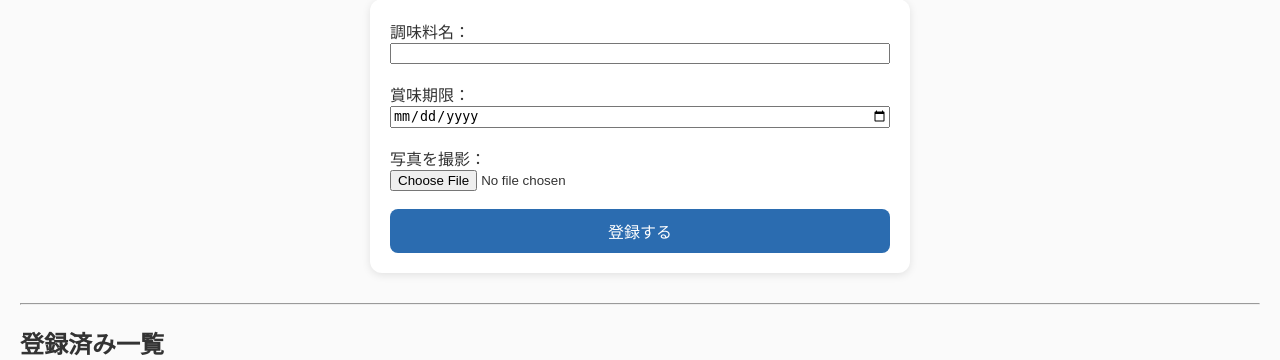
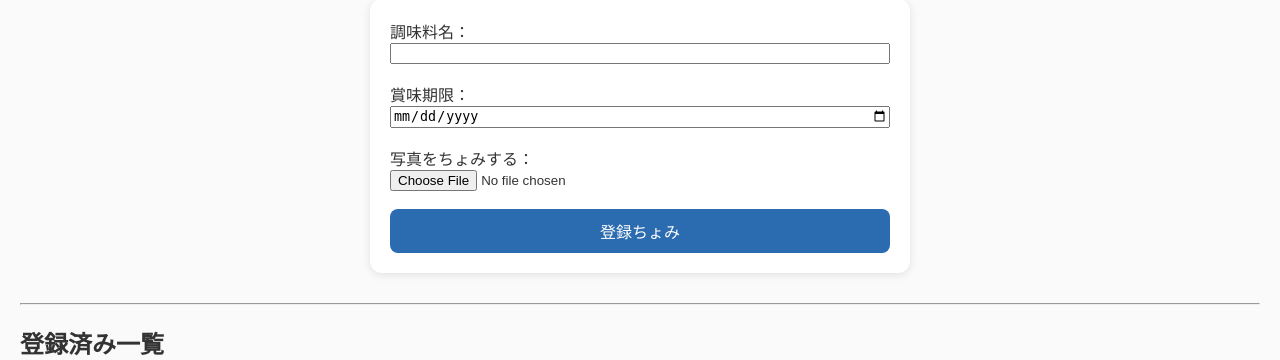
Before and after one commit to sum0924ssk-beep/kojin, a FastAPI app: page / in a window 1280 px wide. Shown: the part 81-441 px from the top of the page. Run offline with FastAPI, Linux system fonts and the light colour scheme; data that the repository does not hold is empty.

Commit message:
名前変更

```diff
--- a/templates/index.html
+++ b/templates/index.html
@@ -15,13 +15,13 @@
     <label>賞味期限：</label><br>
     <input type="date" name="expiry" required><br><br>
 
-    <label>写真を撮影：</label><br>
+    <label>写真をちょみする：</label><br>
     <input type="file" id="image" name="image" accept="image/*" capture="environment" required>
 
 
     <img id="preview" src="" alt="プレビュー" style="width:200px; display:none;"><br><br>
 
-    <button type="submit">登録する</button>
+    <button type="submit">登録ちょみ</button>
   </form>
 
   <hr>
```
